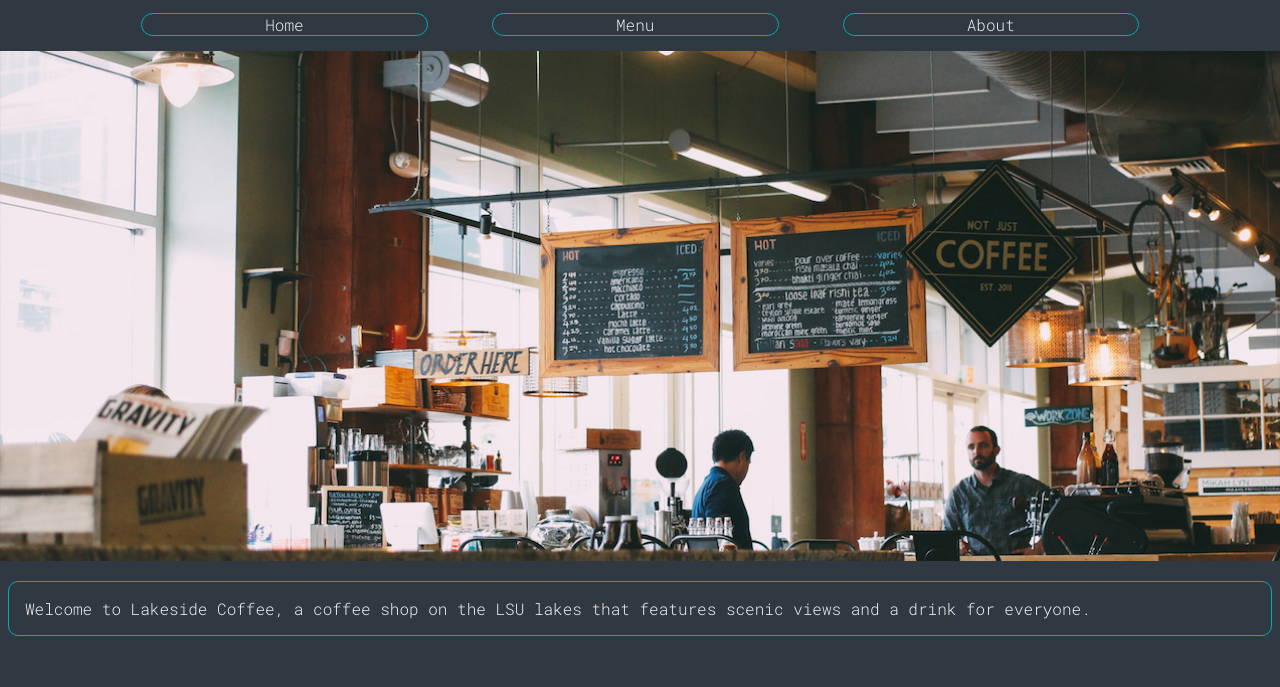
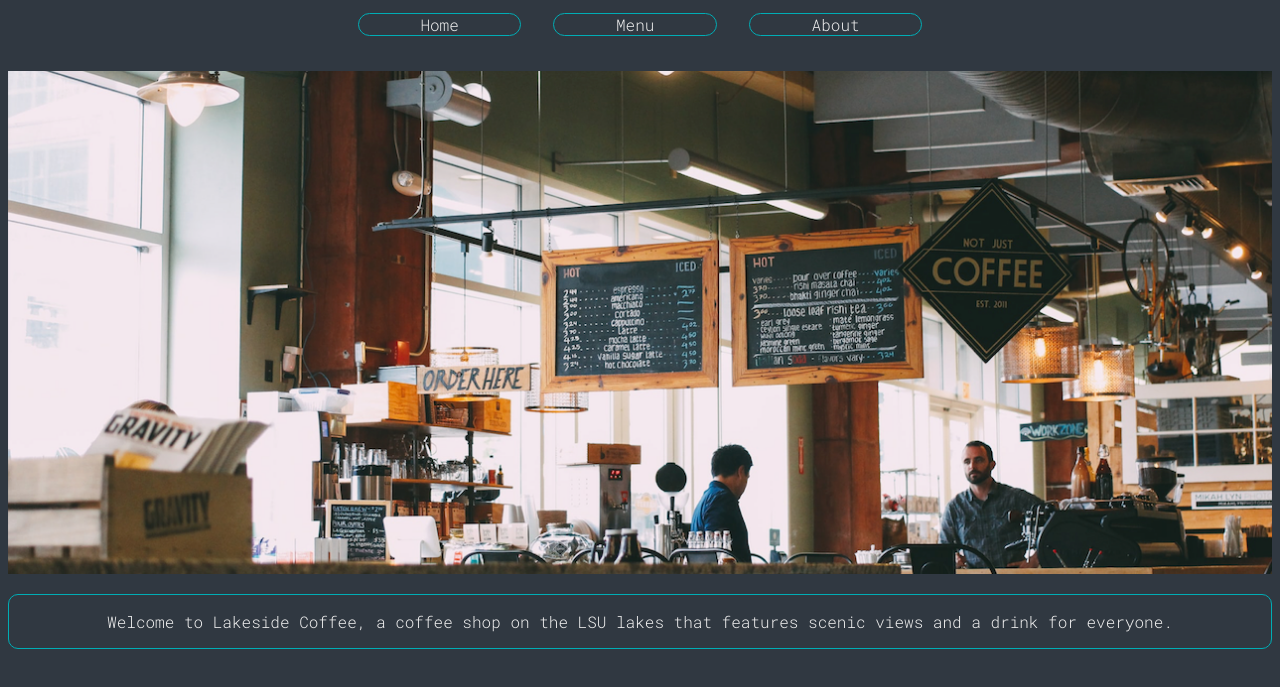
Before and after one commit to Andrew-Hinson/Restaurant-Project, a website built with webpack: page dist/index.html in a window 1280 px wide. Shown: the part 53-740 px from the top of the page. Built offline with nearby package versions, Linux system fonts and the light colour scheme.

Commit message:
homepage is finished, just need to flesh out other tabs

```diff
--- /dev/null
+++ b/src/homePage.js
@@ -0,0 +1,40 @@
+import Picture from "./coffeeshop1.png"
+import {tabs} from "./tabs.js"
+const homePage = () => {
+
+    let div = document.createElement('div');
+    const newDiv = () => {
+        div.setAttribute('class', 'centered')
+        div.setAttribute('id', 'homePageDiv')
+        return div;
+    }
+
+    const title = () => {
+        let title = document.createElement('h1')
+        title.setAttribute('class', 'centered')
+        title.innerText = 'Lakeside Coffee';
+        return title;
+    }
+
+    const appendPic = () => {
+        const coffeeshop = new Image();
+        coffeeshop.src = Picture;
+        coffeeshop.setAttribute('id', 'mainpic')
+        coffeeshop.setAttribute('class', 'full-width')
+        return coffeeshop
+    }
+    const paragraph = () => {
+        let p = document.createElement('p');
+        p.setAttribute('id', 'blurb')
+        p.setAttribute('class', 'bordered')
+        p.innerText = 'Welcome to Lakeside Coffee, a coffee shop on the LSU lakes that features scenic views and a drink for everyone.'
+        return p;
+    }
+    newDiv()
+    div.appendChild(title());
+    div.appendChild(tabs());
+    div.appendChild(appendPic());
+    div.appendChild(paragraph());
+    return div;
+}
+export  { homePage }
--- a/src/index.js
+++ b/src/index.js
@@ -1,24 +1,6 @@
 import styles from "./styles.css";
-import {title, paragraph} from "./initial"
-import Picture from './coffeeshop1.png';
-import {tabs} from './tabs';
+import { homePage } from "./homePage.js";
 const content = document.querySelector('#content')
-content.appendChild(title())
-content.appendChild(tabs())
 
 
-let mainDiv = (() =>  {
-        let appendP = () => {
-            content.appendChild(paragraph())
-        }
-        let appendPic = () => {
-            const coffeeshop = new Image();
-            coffeeshop.src = Picture;
-            coffeeshop.setAttribute('id', 'mainpic')
-            coffeeshop.setAttribute('class', 'full-width')
-            content.appendChild(coffeeshop)
-        }
-    appendPic();
-    appendP();
-    return content;
-})()
+content.appendChild(homePage())
--- a/src/initial.js
+++ /dev/null
@@ -1,22 +0,0 @@
-
-const title = () => {
-    let title = document.createElement('h1')
-    title.setAttribute('class', 'centered')
-    title.innerText = 'Lakeside Coffee';
-    return title;
-}
-const paragraph = () => {
-    let p = document.createElement('p');
-    p.setAttribute('id', 'blurb')
-    p.setAttribute('class', 'bordered')
-    p.innerText = 'Welcome to Lakeside Coffee, a coffee shop on the LSU lakes that features scenic views and a drink for everyone.'
-    return p;
-}
-const newDiv = () => {
-    let div = document.createElement('div');
-    div.setAttribute('class', 'centered')
-    div.setAttribute('id', 'pDiv')
-    return div;
-}
-
-export {title, paragraph, newDiv}
--- a/src/styles.css
+++ b/src/styles.css
@@ -17,13 +17,13 @@ h1 {
     border-radius: 10px;
     padding: 1rem;
 }
-.full-width {
-    width: 100vw;
-    position: relative;
-    left: 50%;
-    right: 50%;
-    margin-left: -50vw;
-    margin-right: -50vw;
+img {
+    display: block;
+    width: auto;
+    height: auto;
+    max-width: 100%;
+    max-height: 90%;
+    margin: 20px auto;
   }
 #tabs {
     list-style: none;
@@ -31,10 +31,10 @@ h1 {
 }
 #tabs li {
     display: inline;
-    padding: 0 10%;
+    padding: 0 5%;
     border: 1px solid #00adb5;
     border-radius: 1rem;
-    margin: 2rem 2rem;
+    margin: 1rem 1rem;
 }
 #tabs li:hover {
     background-color: #00adb5;
```
Also changed, not shown: dist/bundle.js, src/about.js (added), src/menu.js (added).
